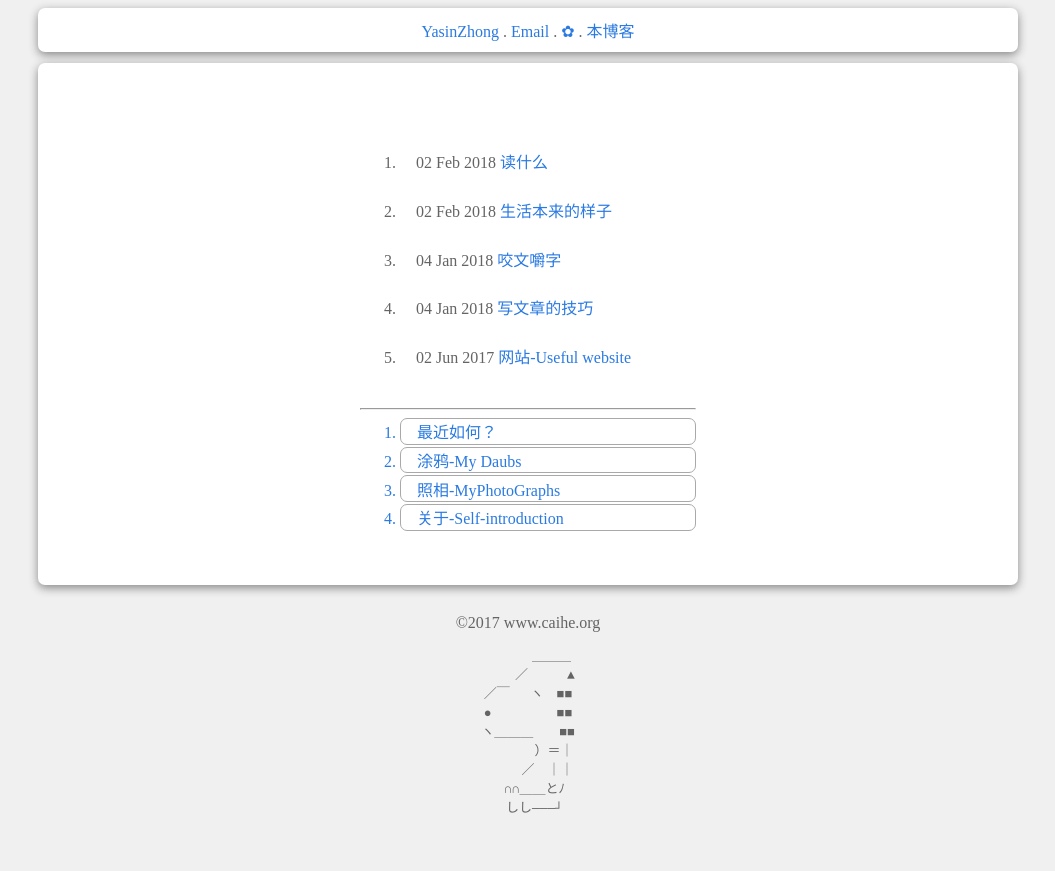
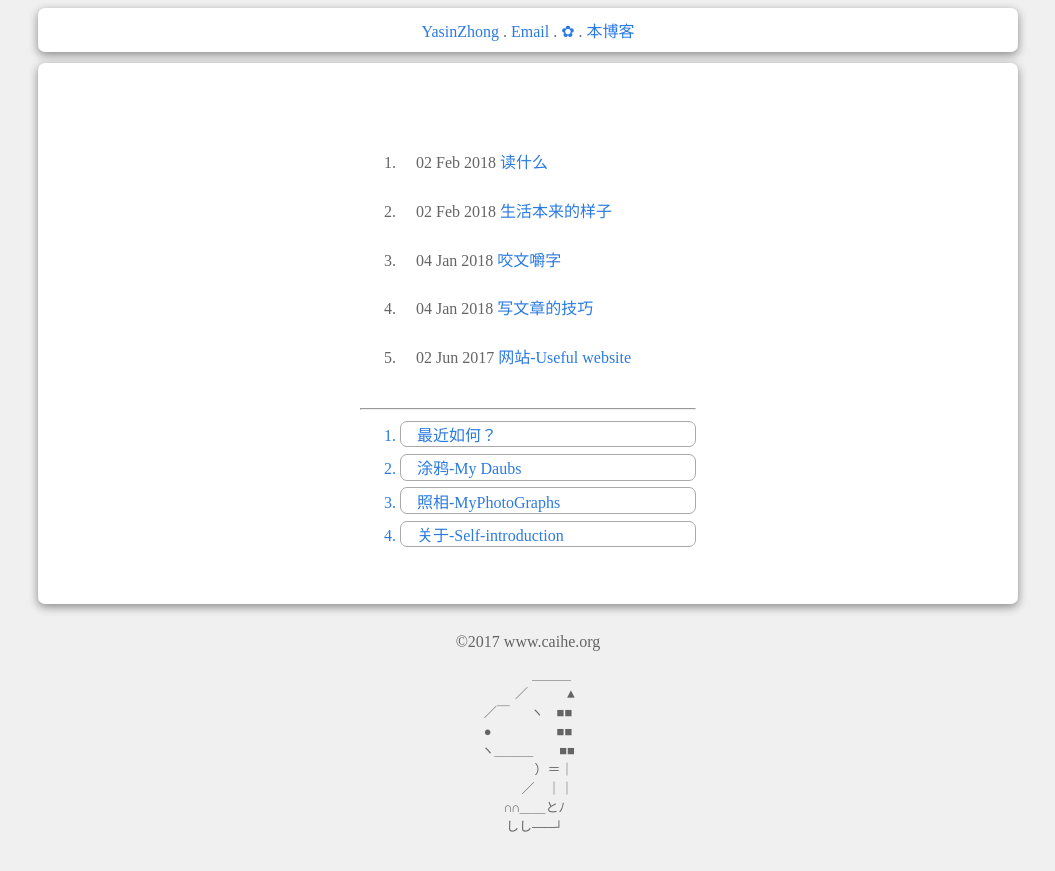
Before and after one commit to YasinZhong/yasinzhong.github.io, a Jekyll site: the page built from index.html, in a window 1280 px wide. Shown: the top 871 px of the page, without its empty margins (112-1167 px from the left). Built offline with Jekyll 4.4.1, drawn with Linux system fonts in a browser that asks for light colours; comment, search, counter and statistics services are not loaded.

Commit message:
2018/03/09

```diff
--- a/cssjs/a.css
+++ b/cssjs/a.css
@@ -9,8 +9,8 @@
 
 p
 {
-  line-height:1.5em;
-  text-indent:2.2em;
+  line-height:1.8em;
+  text-indent:2em;
 }
 q
 {
@@ -48,11 +48,6 @@
 	margin-top: 0.5em;
 }
 
-.LiC1
-{
-
-}
-
 a,a:visited
 {
 	text-decoration:none;
--- a/index.html
+++ b/index.html
@@ -18,8 +18,8 @@
 	<ol>
 		<style type="text/css">
 			li{
-				margin-top: -0.5em;
-				margin-bottom: -0.5em;
+				margin-top: -0.35em;
+				margin-bottom: -0.35em;
 			}
 		</style>
 		<a href="http://a.caihe.org/Post/twi.html" >  <li>最近如何？</li> </a><br/>
```
